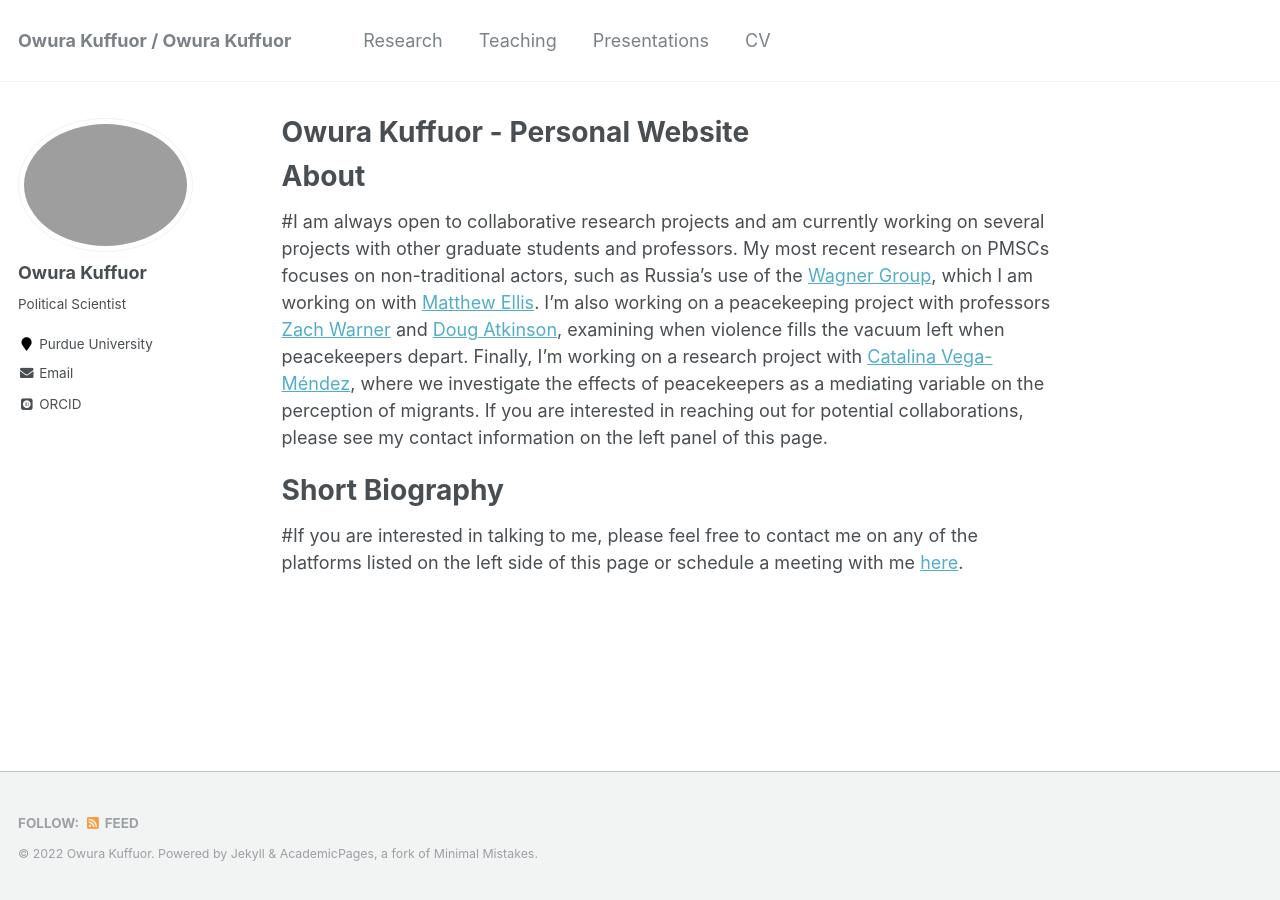
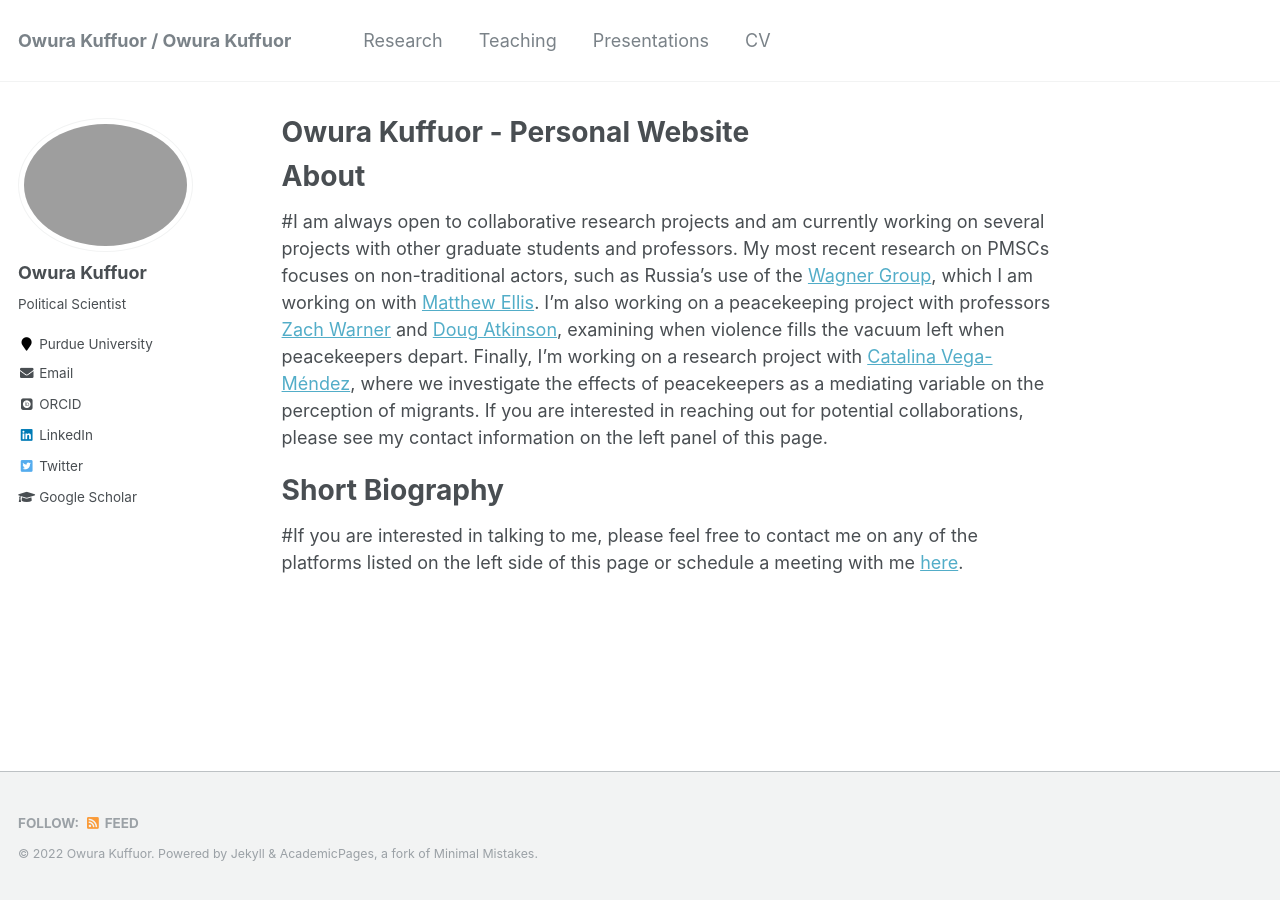
Before and after one commit to okuffuor/github.io, a Jekyll site: the page built from _pages/about.md, in a window 1280 px wide. Built offline with Jekyll 4.4.1, drawn with Linux system fonts in a browser that asks for light colours; some web fonts are replaced; part of the change alters nothing that is shown.

Commit message:
Update _config.yml

```diff
--- a/_config.yml
+++ b/_config.yml
@@ -88,11 +88,11 @@ author:
   orcid            : "https://orcid.org/0000-0002-4769-1043"
   researchgate     : #"https://www.researchgate.net/profile/Sky-Kunkel"
   github           : #"skytheacademic"
-  linkedin         : #"skytheacademic"
-  twitter          : #"skytheacademic"
+  linkedin         : "Owura Kuffuor"
+  twitter          : "Owura Kuffuor"
   employer         :
   pubmed           :
-  googlescholar    : #https://scholar.google.com/citations?hl=en&user=Dpi4Ys4AAAAJ
+  googlescholar    : https://scholar.google.com/citations?user=QYjqgCwAAAAJ&hl=en
   uri              :
   bitbucket        :
   codepen          :
```
